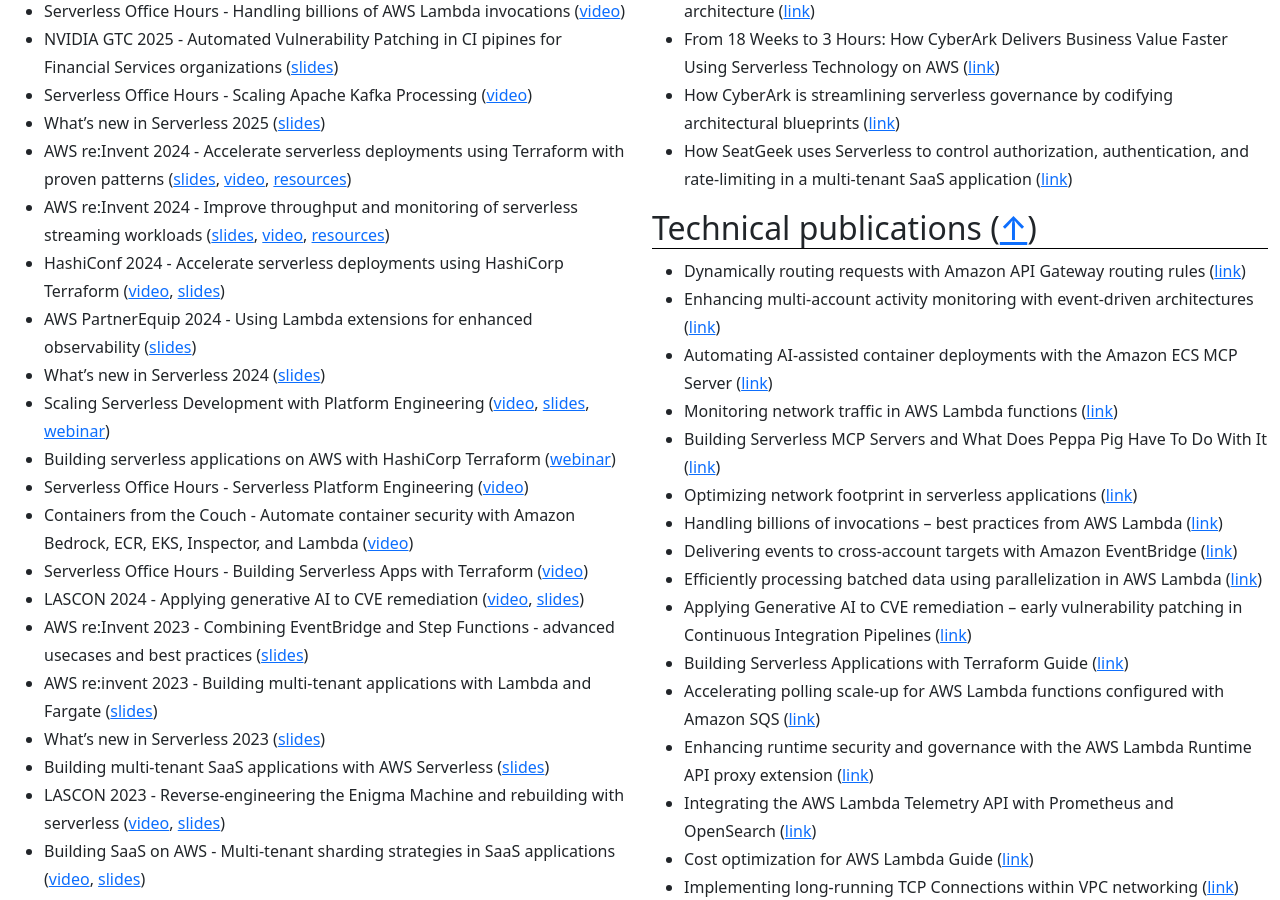
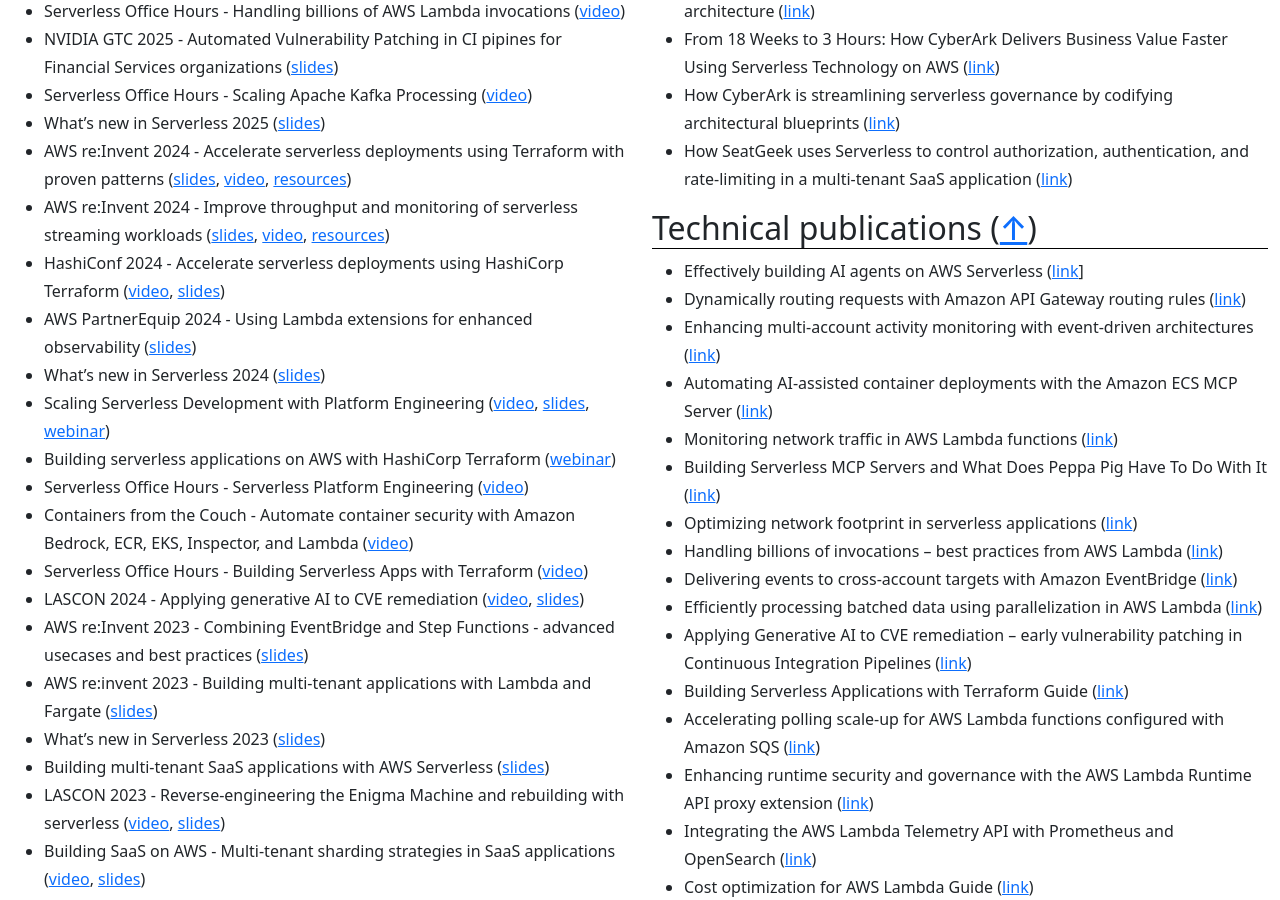
Before and after one commit to aal80/whoami, a Jekyll site: the page built from index.md, in a window 1280 px wide and 900 px high, scrolled down 712 px. Built offline with Jekyll 4.4.1, drawn with Linux system fonts in a browser that asks for light colours.

Commit message:
Update publications.md

```diff
--- a/_includes/publications.md
+++ b/_includes/publications.md
@@ -10,6 +10,7 @@
 
 ## Technical publications ([↑](#top))
 
+- Effectively building AI agents on AWS Serverless ([link](https://aws.amazon.com/blogs/compute/effectively-building-ai-agents-on-aws-serverless/)]
 - Dynamically routing requests with Amazon API Gateway routing rules ([link](https://aws.amazon.com/blogs/compute/dynamically-routing-requests-with-amazon-api-gateway-routing-rules/))
 - Enhancing multi-account activity monitoring with event-driven architectures ([link](https://aws.amazon.com/blogs/compute/enhancing-multi-account-activity-monitoring-with-event-driven-architectures/))
 - Automating AI-assisted container deployments with the Amazon ECS MCP Server ([link](https://aws.amazon.com/blogs/containers/automating-ai-assisted-container-deployments-with-amazon-ecs-mcp-server/))
```
